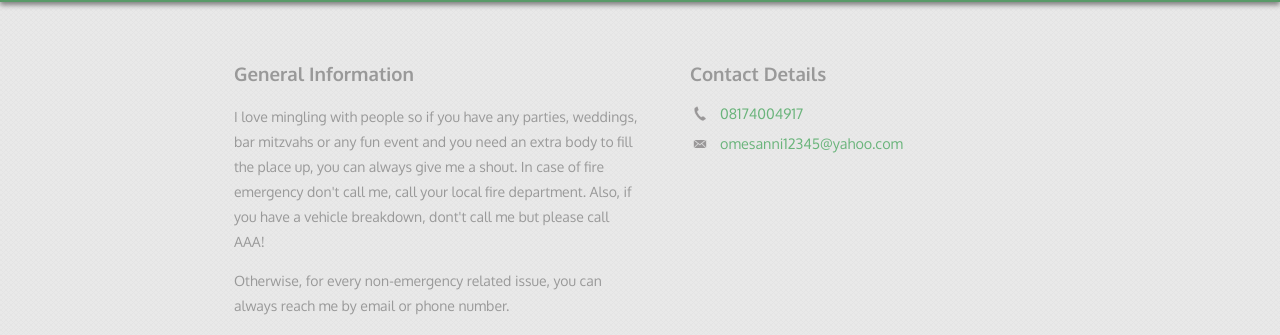
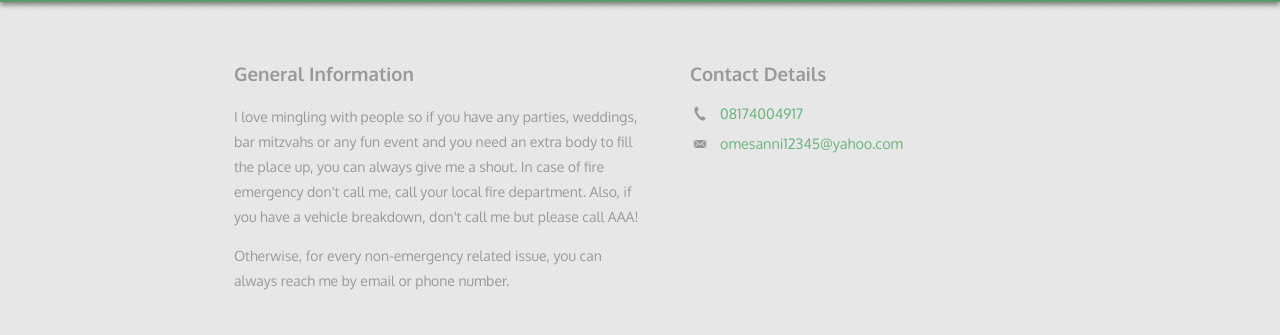
Before and after one commit to andela-omesanni/portfolio, a plain HTML site: page contact.html in a window 1280 px wide. Shown: the part 106-441 px from the top of the page. Drawn offline with Linux system fonts and the light colour scheme.

Commit message:
made changes

```diff
--- a/contact.html
+++ b/contact.html
@@ -27,7 +27,7 @@
     <div id="wrapper">
       <section id="primary">
         <h3>General Information</h3>
-        <p>I love mingling with people so if you have any parties, weddings, bar mitzvahs or any fun event and you need an extra body to fill the place up, you can always give me a shout. In case of fire emergency don't call me, call your local fire department. Also, if you have a vehicle breakdown, dont't call me but please call AAA!</p>
+        <p>I love mingling with people so if you have any parties, weddings, bar mitzvahs or any fun event and you need an extra body to fill the place up, you can always give me a shout. In case of fire emergency don't call me, call your local fire department. Also, if you have a vehicle breakdown, don't call me but please call AAA!</p>
         <p>Otherwise, for every non-emergency related issue, you can always reach me by email or phone number.</p>
       </section>
       <section id="secondary">
```
